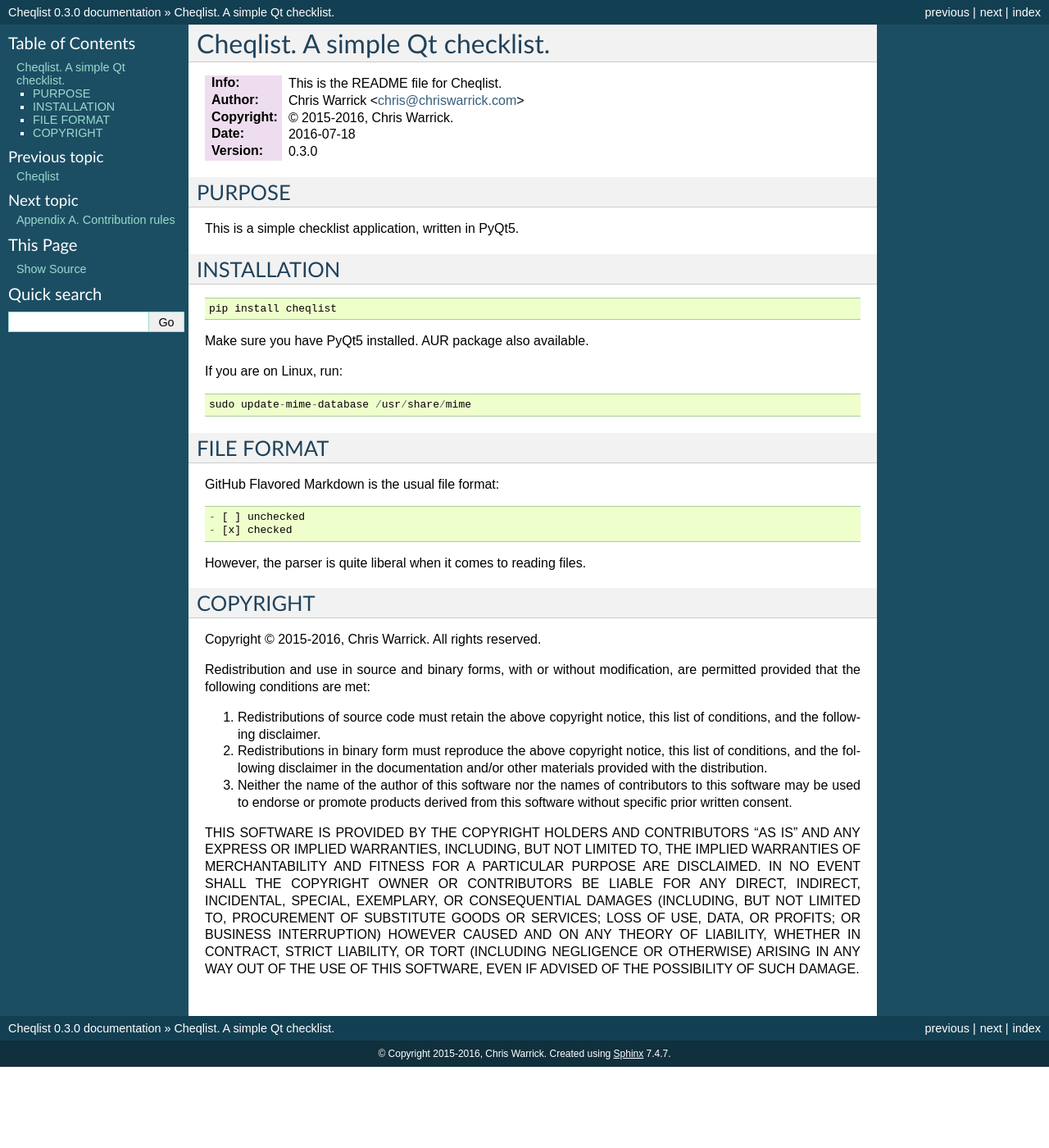
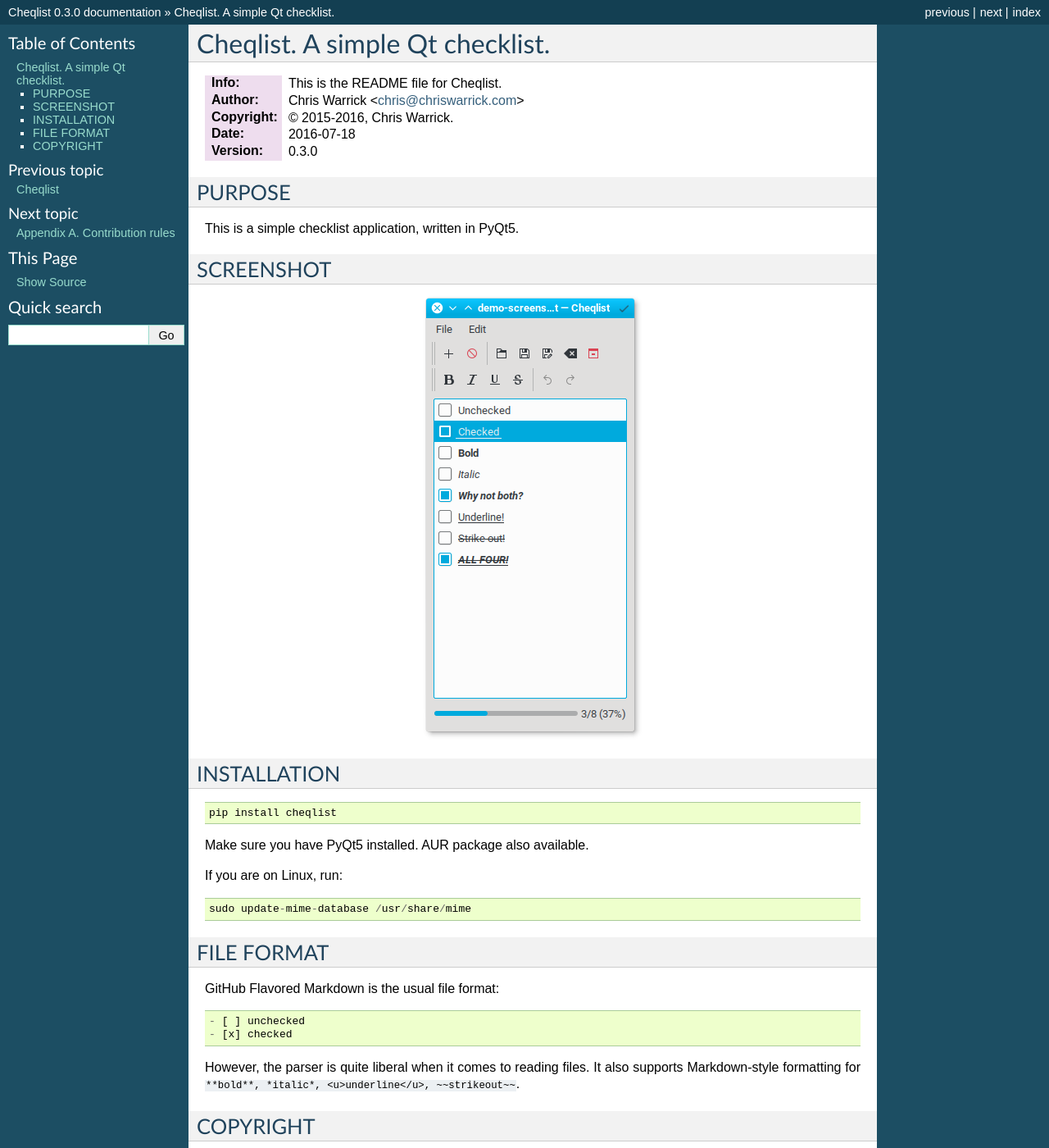
Before and after one commit to Kwpolska/cheqlist, a Sphinx documentation site: the page built from docs/README.rst, in a window 1280 px wide and 1400 px high. Shown: the whole window at 82% size. Built offline with Sphinx 7.4.7, drawn with Linux system fonts in a browser that asks for light colours.

Commit message:
Add screenshot
Signed-off-by: Chris Warrick <kwpolska@gmail.com>

```diff
--- a/docs/README.rst
+++ b/docs/README.rst
@@ -11,6 +11,13 @@
 -------
 
 This is a simple checklist application, written in PyQt5.
+
+SCREENSHOT
+----------
+
+.. image:: https://github.com/Kwpolska/cheqlist/raw/develop/screenshot.png
+   :alt: Cheqlist
+   :align: center
 
 INSTALLATION
 ------------
@@ -33,7 +40,10 @@
     - [ ] unchecked
     - [x] checked
 
+
 However, the parser is quite liberal when it comes to reading files.
+It also supports Markdown-style formatting for ``**bold**, *italic*,
+<u>underline</u>, ~~strikeout~~``.
 
 COPYRIGHT
 ---------
```
Also changed, not shown: README.rst (+10 -0 lines), screenshot.png (added), 2 other files.
